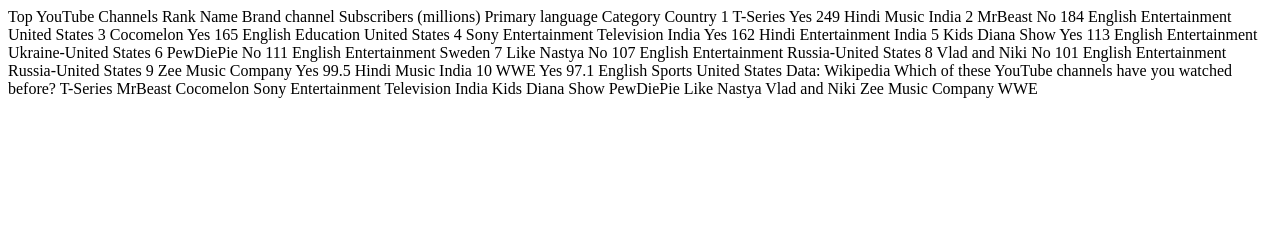
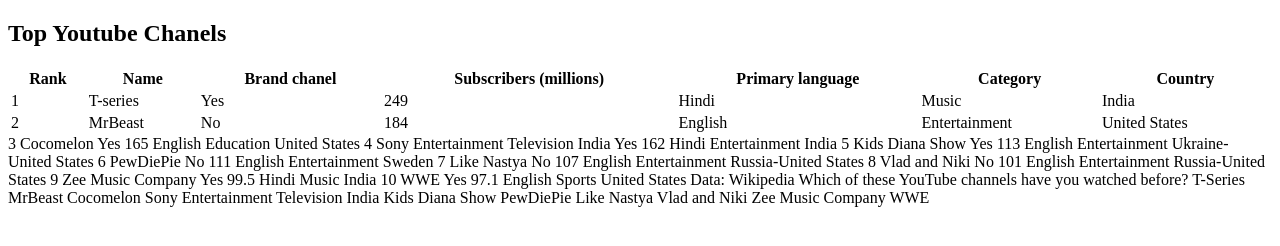
Before and after one commit to a20-uw/ex3, a plain HTML site: page index.html in a window 1280 px wide. Drawn offline with Linux system fonts and the light colour scheme.

Commit message:
added more stuff

```diff
--- a/index.html
+++ b/index.html
@@ -1,17 +1,65 @@
-Top YouTube Channels
+<!DOCTYPE html>
+<html lang="en-ca">
+  <head>
+    <title>excercise 3</title>
+    <meta charset="utf-8">
+    <style>
+      table {
+        width: 100%;
+      }
+
+      th {
+        text-align: center;
+      }
+    </style>
+  </head>
+  <body>
+    <h2>Top Youtube Chanels</h2>
+
+
     <!--Table Headings-->
-Rank	Name	Brand channel	Subscribers (millions)	Primary language	Category	Country
+    <table>
+      <tr>
+        <th>Rank</th>
+        <th>Name</th>
+        <th>Brand chanel</th>
+        <th>Subscribers (millions)</th>
+        <th>Primary language</th>
+        <th>Category</th>
+        <th>Country</th>
+      </tr>
+
       <!--Table Data-->
-1	T-Series	Yes	249	Hindi	Music	 India
-2	MrBeast	No	184	English	Entertainment	 United States
-3	Cocomelon	Yes	165	English	Education	 United States
-4	Sony Entertainment Television India	Yes	162	Hindi	Entertainment	 India
-5	Kids Diana Show	Yes	113	English	Entertainment	 Ukraine-United States
-6	PewDiePie	No	111	English	Entertainment	 Sweden
-7	Like Nastya	No	107	English	Entertainment	 Russia-United States
-8	Vlad and Niki	No	101	English	Entertainment	 Russia-United States
-9	Zee Music Company	Yes	99.5	Hindi	Music	 India
-10	WWE	Yes	97.1	English	Sports	 United States
+      <tr>
+        <td>1</td>
+        <td>T-series</td>
+        <td>Yes</td>
+        <td>249</td>
+        <td>Hindi</td>
+        <td>Music</td>
+        <td>India</td>
+      </tr>
+
+      <tr>
+      <td>2</td>
+      <td>MrBeast</td>
+      <td>No</td>
+      <td>184</td>
+      <td>English</td>
+      <td>Entertainment</td>
+      <td>United States</td>
+      </tr>
+
+    </table>
+
+    3 Cocomelon Yes 165 English Education United States
+    4 Sony Entertainment Television India Yes 162 Hindi Entertainment India
+    5 Kids Diana Show Yes 113 English Entertainment Ukraine-United States
+    6 PewDiePie No 111 English Entertainment Sweden
+    7 Like Nastya No 107 English Entertainment Russia-United States
+    8 Vlad and Niki No 101 English Entertainment Russia-United States
+    9 Zee Music Company Yes 99.5 Hindi Music India
+    10 WWE Yes 97.1 English Sports United States
     <!--Table Caption-->
     Data: Wikipedia
     <!--Webform Question-->
@@ -27,3 +75,5 @@
     Vlad and Niki
     Zee Music Company
     WWE
+  </body>
+</html>
```
Lines whose indentation alone changed are shown as unchanged.
